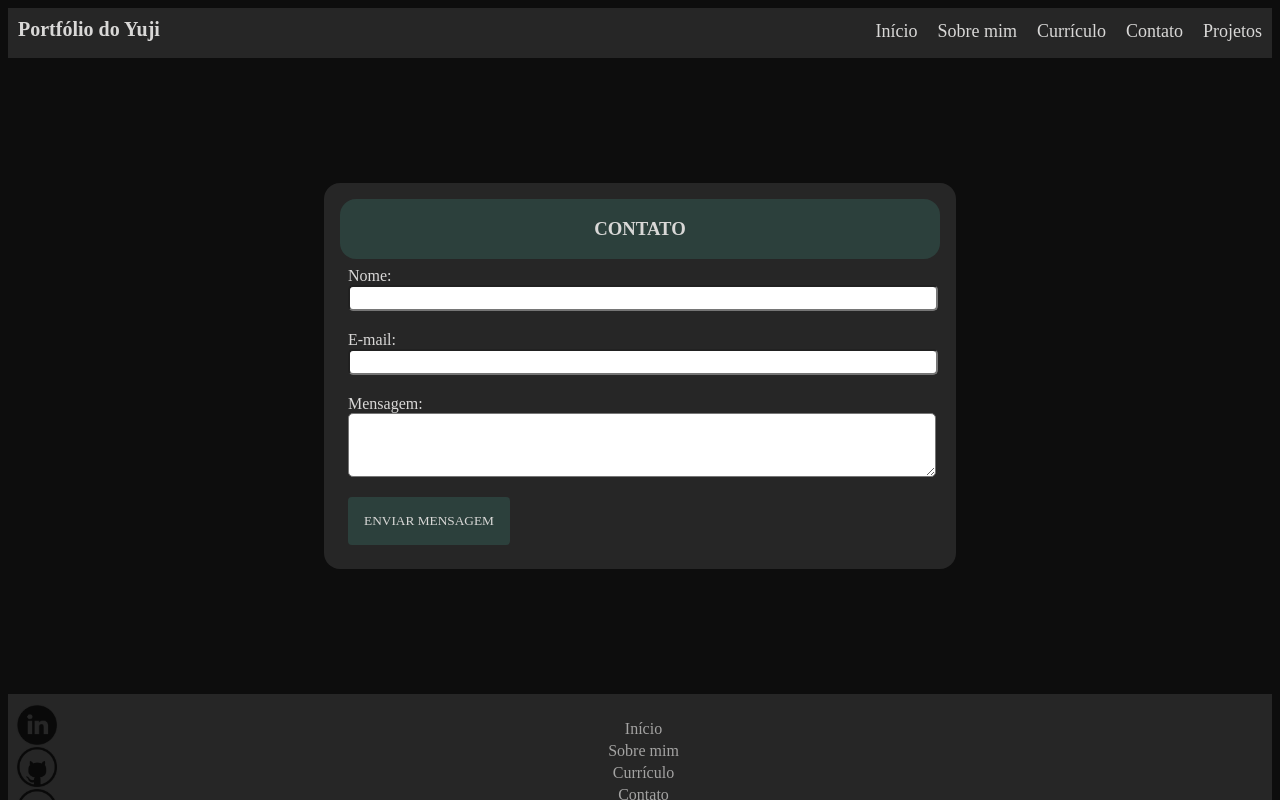
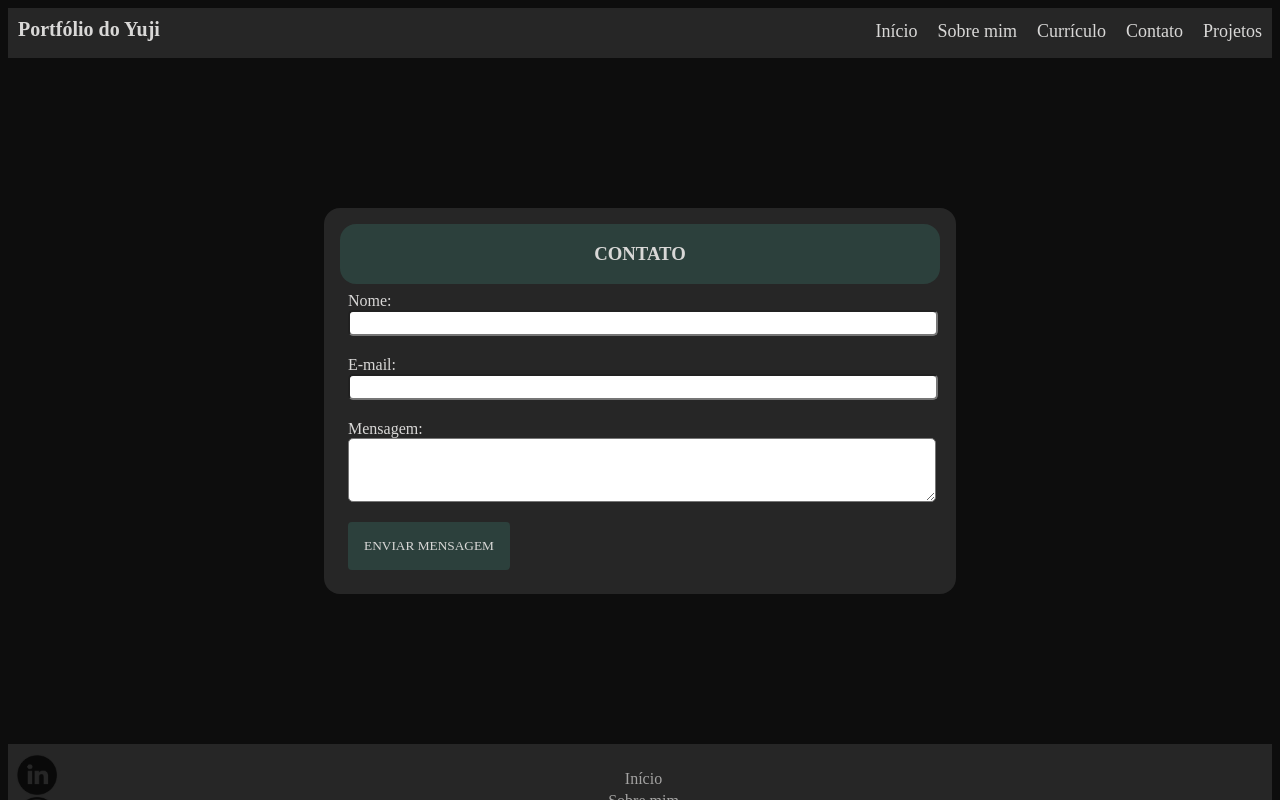
Before and after one commit to douglasyabuki/douglasyabuki.github.io, an Angular app: page /contact in a window 1280 px wide. Shown: the top 800 px of the page. Built offline with nearby package versions, Linux system fonts and the light colour scheme.

Commit message:
Commit 8: Layout changes

```diff
--- a/src/app/app.component.scss
+++ b/src/app/app.component.scss
@@ -1,5 +1,21 @@
+@media (max-width:600px) {
+
 section{
+  height: 100%;
+  overflow-y: auto;
   background-color: #0D0D0D;
   padding-top: 125px;
   padding-bottom: 125px;
 }
+
+}
+@media (min-width:601px) {
+
+  section{
+    height: 100%;
+    overflow-y: auto;
+    background-color: #0D0D0D;
+    padding-top: 150px;
+    padding-bottom: 150px;
+  }
+  }
--- a/src/app/contact/contact.component.scss
+++ b/src/app/contact/contact.component.scss
@@ -61,7 +61,7 @@
   }
 
   .cta {
-    background: #262626;
+    background: #2C403C;
     border: none;
     color: #D9D8D7;
 
--- a/src/app/home/home.component.scss
+++ b/src/app/home/home.component.scss
@@ -4,7 +4,7 @@
     margin: auto;
     width: 90%;
     min-width: 250px;
-    max-width: 300px;
+    max-width: 350px;
     padding: 16px;
     border-radius: 16px;
     background-color: #262626;
--- a/src/styles.scss
+++ b/src/styles.scss
@@ -1,7 +1,8 @@
-*{
+* {
   font-family: 'Calibri Light';
   text-decoration: none;
 }
+
 body {
   background-color: #0D0D0D;
 }
```
Also changed, not shown: 3 other files (tests, documents, lock files or other folders).
